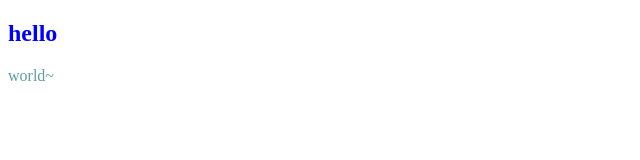
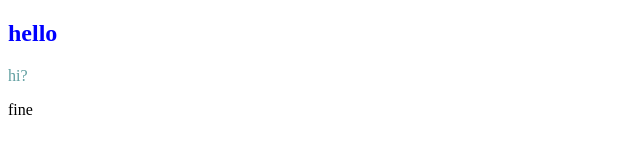
Before and after one commit to qwert2622/ubweb, a plain HTML site: page index.html in a window 1280 px wide. Shown: the full height of the page, 0-640 px from the left. Drawn offline with Linux system fonts and the light colour scheme.

Commit message:
indexedit1

```diff
--- a/index.html
+++ b/index.html
@@ -9,6 +9,7 @@
 </head>
 <body>
     <h2>hello</h2>
-    <p>world~</p>
+    <p>hi?</p>
+    <div>fine</div>
 </body>
 </html>
```
